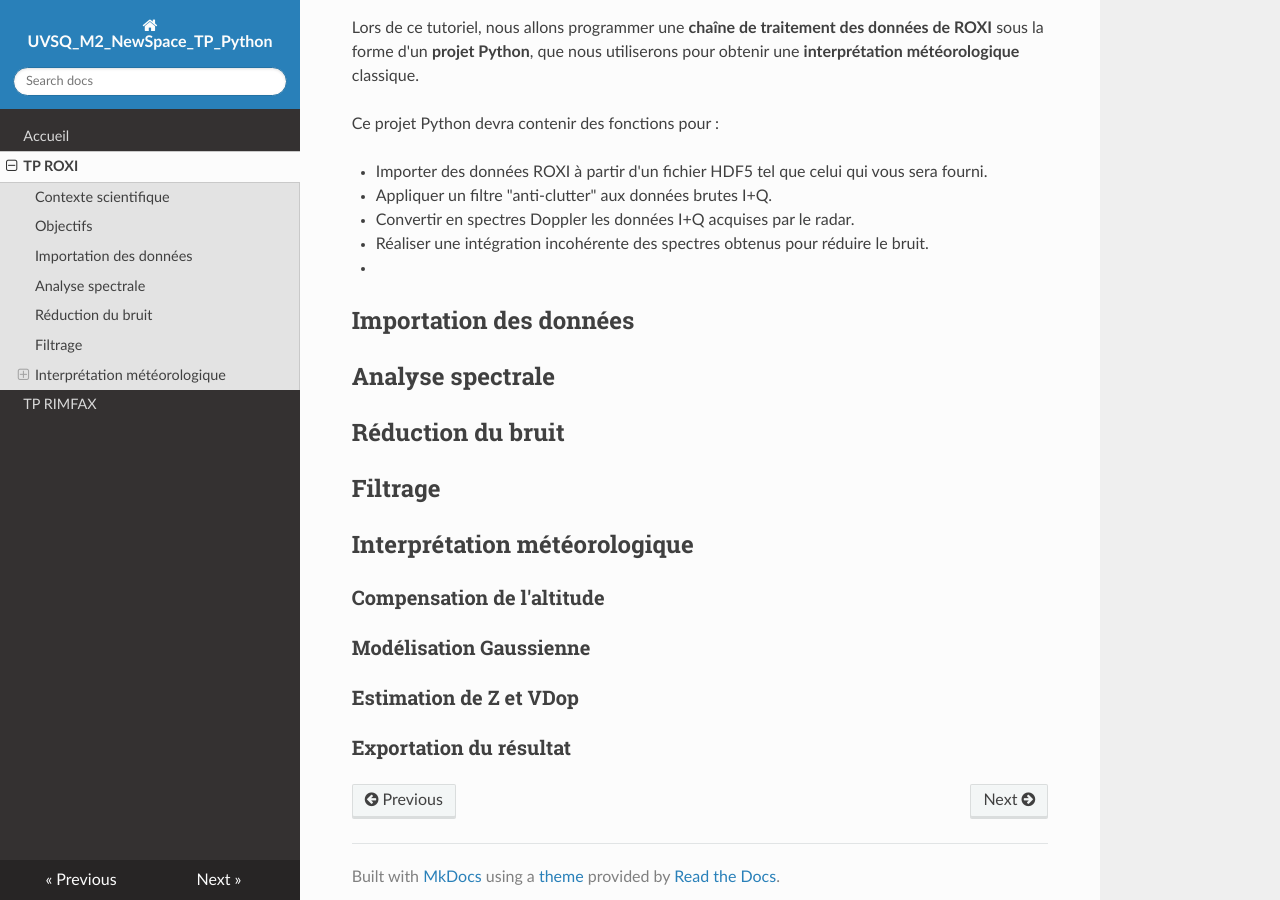
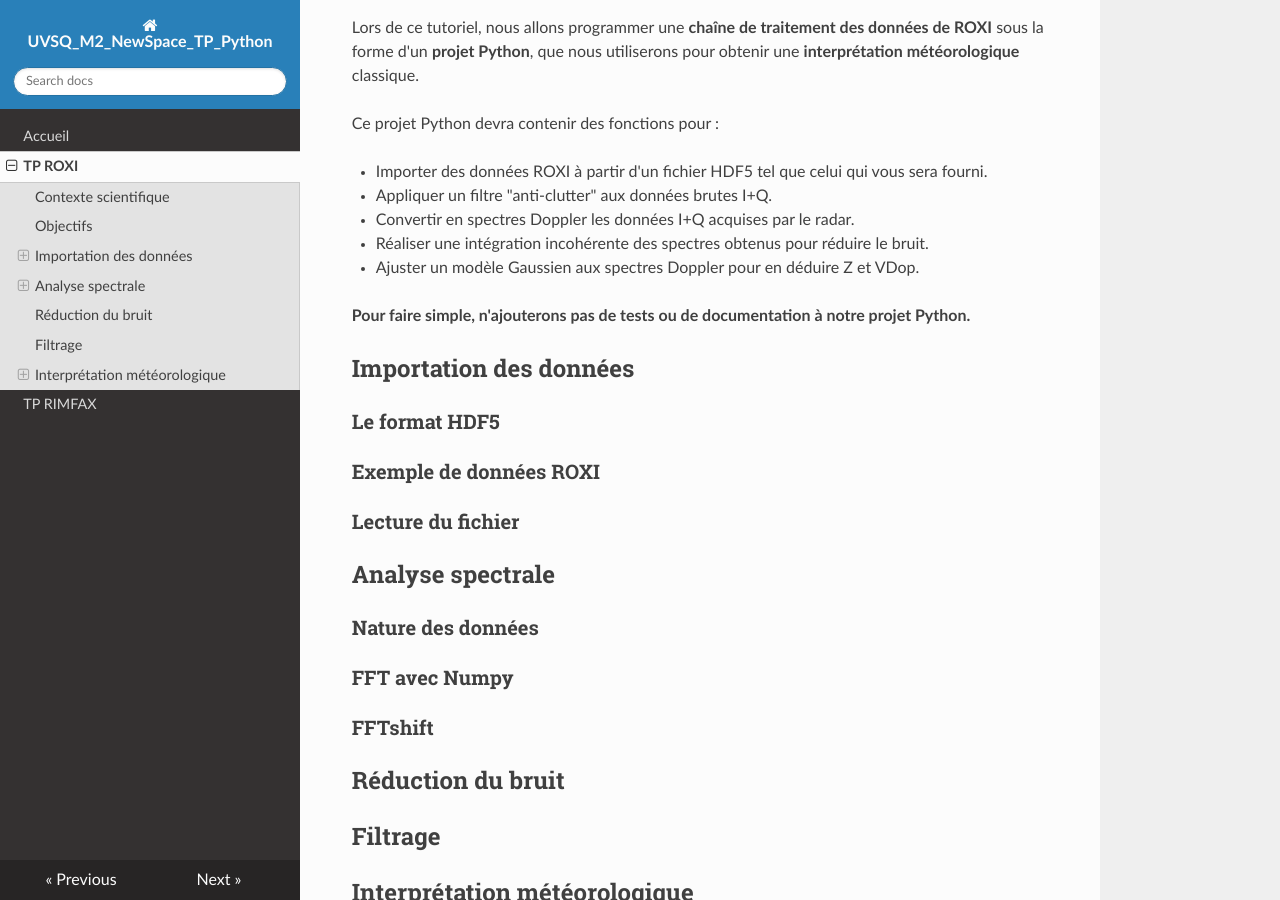
Before and after one commit to NicOudart/UVSQ_M2_NewSpace_TP_signal, an MkDocs documentation site: the page built from docs/TP_ROXI.md, in a window 1280 px wide and 900 px high, scrolled down 2635 px. Built offline with MkDocs 1.6.1, drawn with Linux system fonts in a browser that asks for light colours; nearby versions of some CDN libraries.

Commit message:
-Progress on ROXI.

```diff
--- a/docs/TP_ROXI.md
+++ b/docs/TP_ROXI.md
@@ -62,11 +62,25 @@ Ce projet Python devra contenir des fonctions pour :
 
 * Réaliser une intégration incohérente des spectres obtenus pour réduire le bruit.
 
-*
+* Ajuster un modèle Gaussien aux spectres Doppler pour en déduire Z et VDop.
+
+**Pour faire simple, n'ajouterons pas de tests ou de documentation à notre projet Python.**
 
 ## Importation des données
 
+### Le format HDF5
+
+### Exemple de données ROXI
+
+### Lecture du fichier
+
 ## Analyse spectrale
+
+### Nature des données
+
+### FFT avec Numpy
+
+### FFTshift
 
 ## Réduction du bruit
 
```
